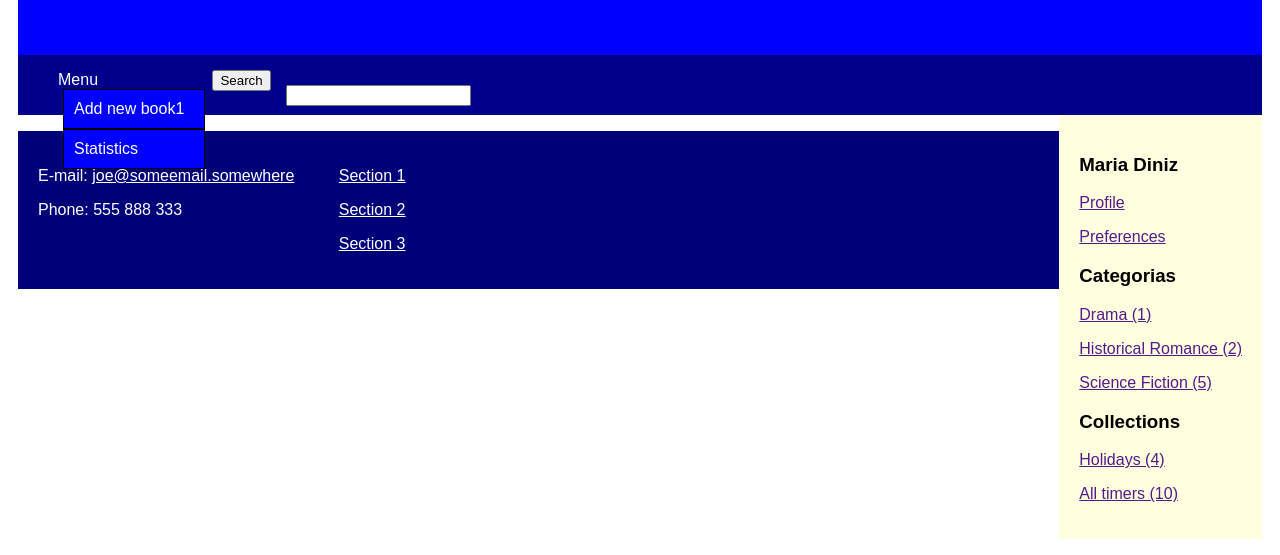
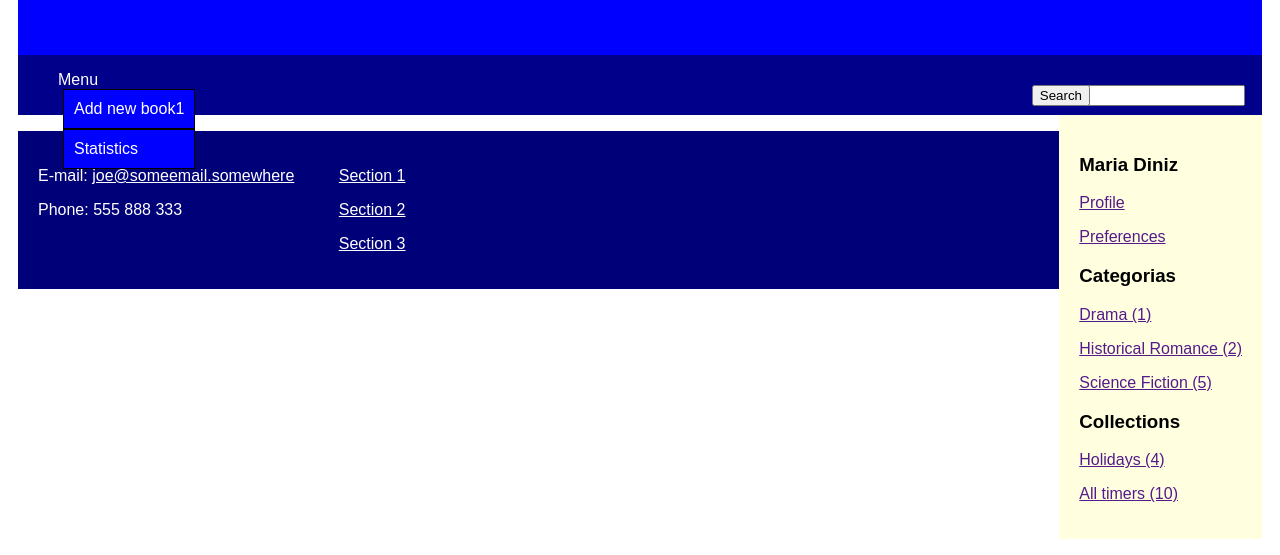
Before and after one commit to domitrut/WCC_LosTres, a website: page books/public/index.html in a window 1280 px wide. Shown: the part 245-800 px from the top of the page. Drawn offline with Linux system fonts and the light colour scheme; no server answers.

Commit message:
Position Search box
CSS adjustment

```diff
--- a/books/public/books.css
+++ b/books/public/books.css
@@ -59,8 +59,15 @@ NAV > * {
 
 #searchbox {
   float: right;
-  margin: 15px;
-  text-align: right;
+  margin-right: 25px;
+  position: absolute;
+  right: 10px;
+}
+#searchbutton {
+    float:right;
+    margin-right: 15px;
+    position: absolute;
+    right: 175px;
 }
 
 NAV > UL > LI {
@@ -186,5 +193,5 @@ UL.submenu > LI {
     border: 1px solid black;
     background-color: blue;
     padding: 10px;
-    width: 120px;
+
 }
```
